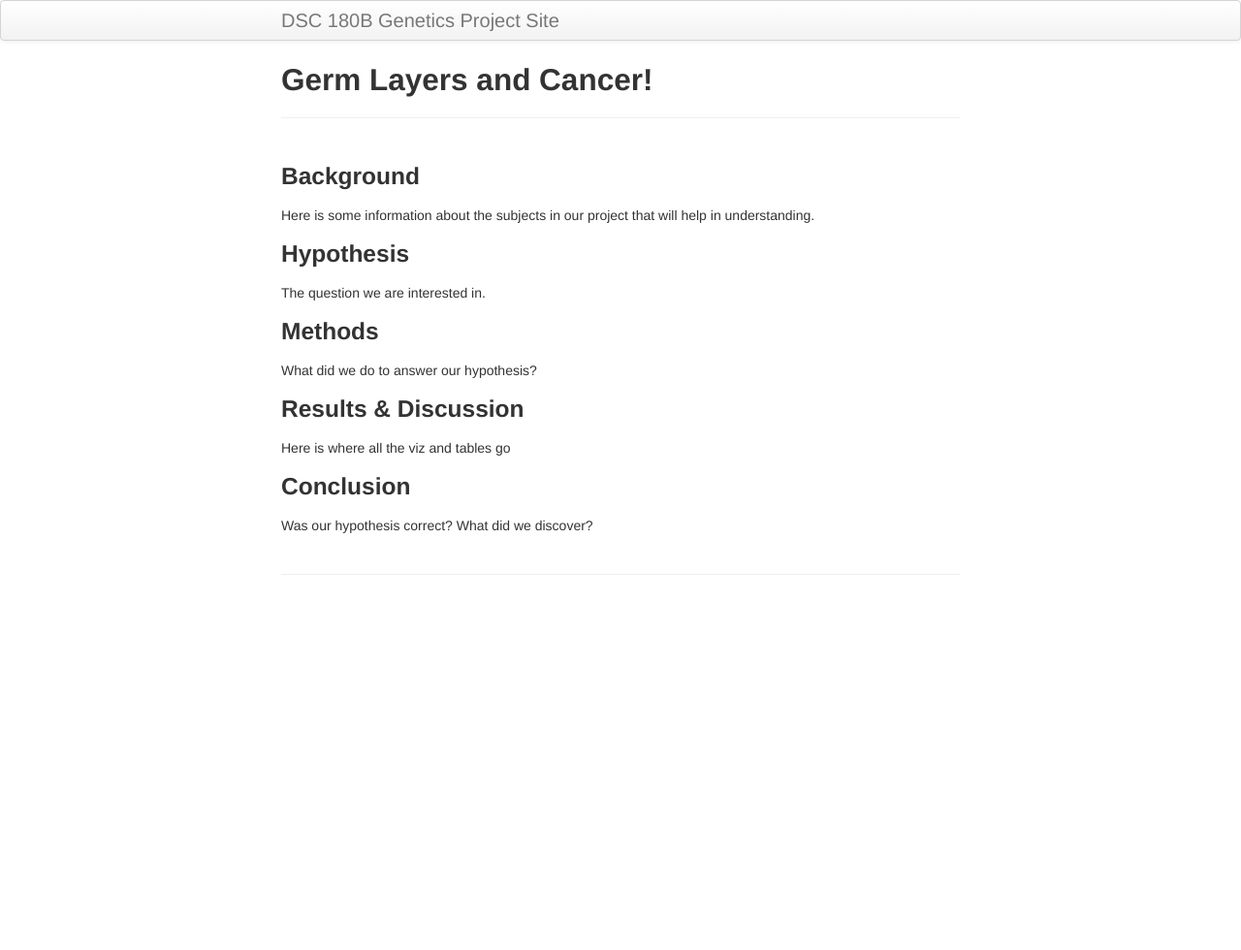
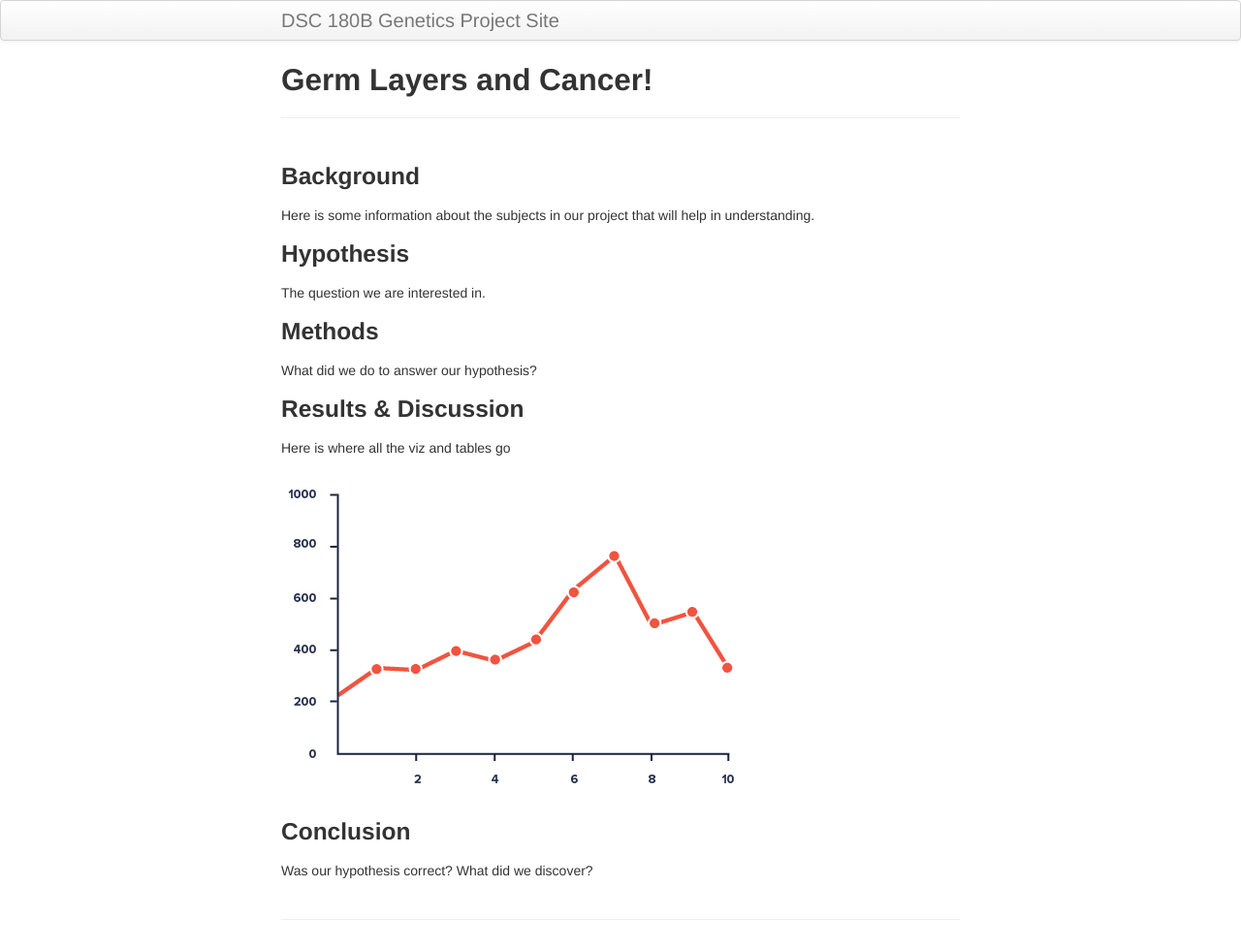
Before and after one commit to e5jiang/germ_layers_page, a Jekyll site: the page built from index.md, in a window 1280 px wide. Shown: the whole page at 97% size. Built offline with Jekyll 4.4.1, drawn with Linux system fonts in a browser that asks for light colours; before the commit the page ends 900 px from its top, so only the background shows below that.

Commit message:
update index.md

```diff
--- a/index.md
+++ b/index.md
@@ -15,6 +15,7 @@ What did we do to answer our hypothesis?
 
 ### Results & Discussion
 Here is where all the viz and tables go
+![sample line chart](/assets/images/line.png "line chart")
 
 ### Conclusion
 Was our hypothesis correct? What did we discover?
```
Also changed, not shown: assets/images/line.png (added).
